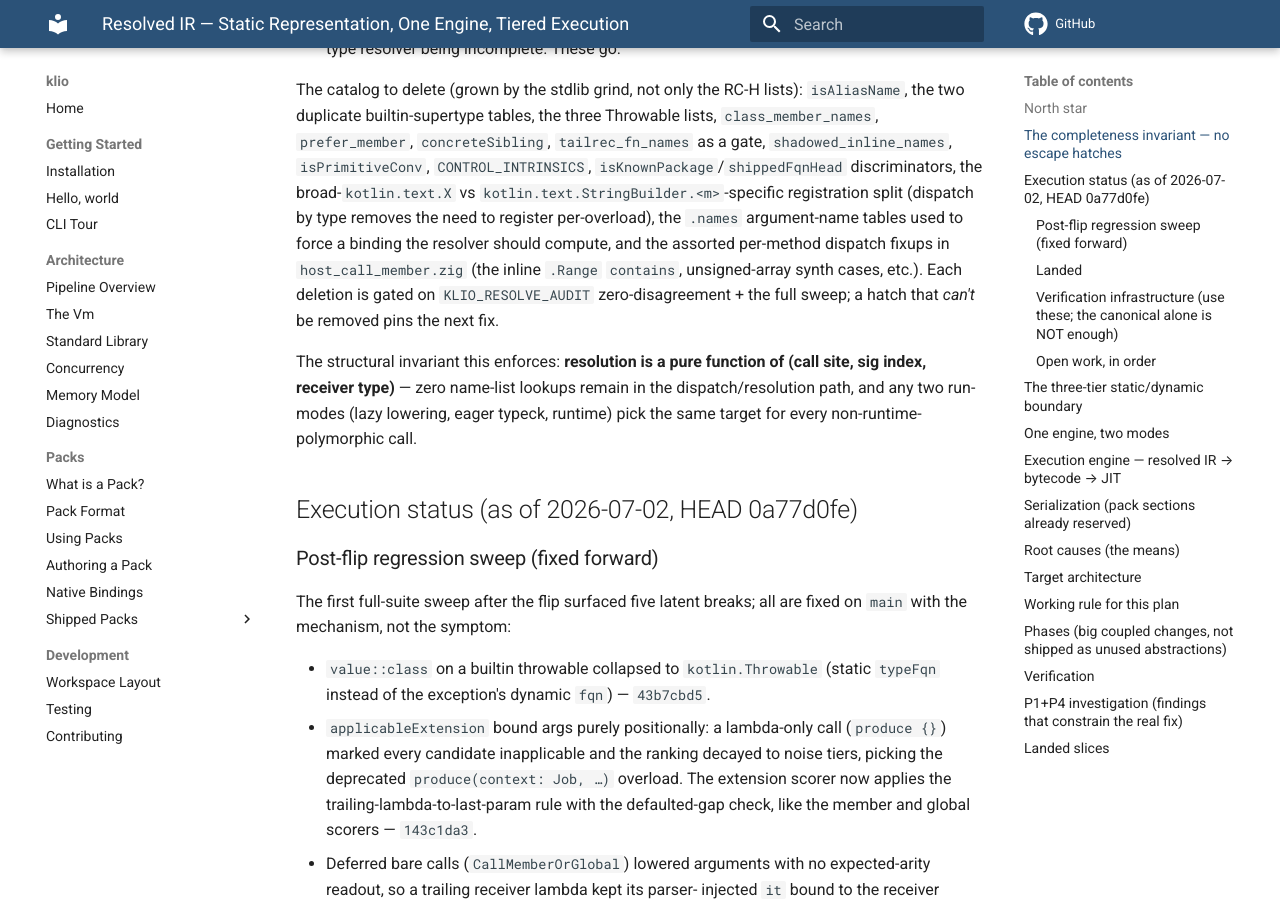
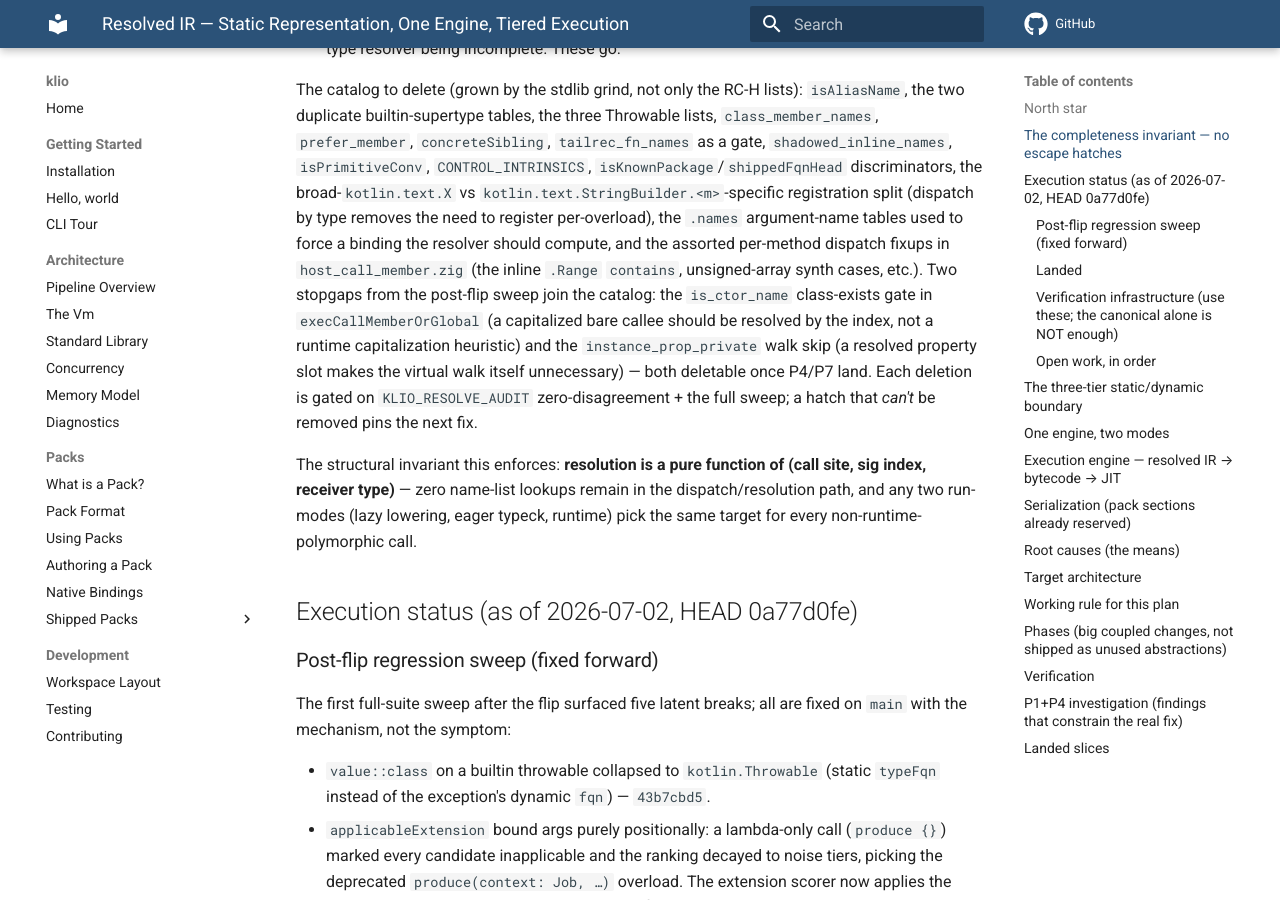
Before and after one commit to DrewCarlson/klio, an MkDocs documentation site: the page built from docs/resolution-unification-plan.md, in a window 1280 px wide and 900 px high, scrolled down 1148 px. Built offline with MkDocs 1.6.1 and Material for MkDocs 9.7.7, drawn with Linux system fonts in a browser that asks for light colours; comment, search, counter and statistics services are not loaded.

Commit message:
docs: the post-flip stopgap gates join the hatch-deletion catalog

```diff
--- a/docs/resolution-unification-plan.md
+++ b/docs/resolution-unification-plan.md
@@ -50,8 +50,13 @@ gate, `shadowed_inline_names`, `isPrimitiveConv`, `CONTROL_INTRINSICS`,
 the need to register per-overload), the `.names` argument-name tables used to force a
 binding the resolver should compute, and the assorted per-method dispatch fixups in
 `host_call_member.zig` (the inline `.Range` `contains`, unsigned-array synth cases,
-etc.). Each deletion is gated on `KLIO_RESOLVE_AUDIT` zero-disagreement + the full
-sweep; a hatch that *can't* be removed pins the next fix.
+etc.). Two stopgaps from the post-flip sweep join the catalog: the `is_ctor_name`
+class-exists gate in `execCallMemberOrGlobal` (a capitalized bare callee should be
+resolved by the index, not a runtime capitalization heuristic) and the
+`instance_prop_private` walk skip (a resolved property slot makes the virtual walk
+itself unnecessary) — both deletable once P4/P7 land. Each deletion is gated on
+`KLIO_RESOLVE_AUDIT` zero-disagreement + the full sweep; a hatch that *can't* be
+removed pins the next fix.
 
 The structural invariant this enforces: **resolution is a pure function of (call site,
 sig index, receiver type)** — zero name-list lookups remain in the dispatch/resolution
```
